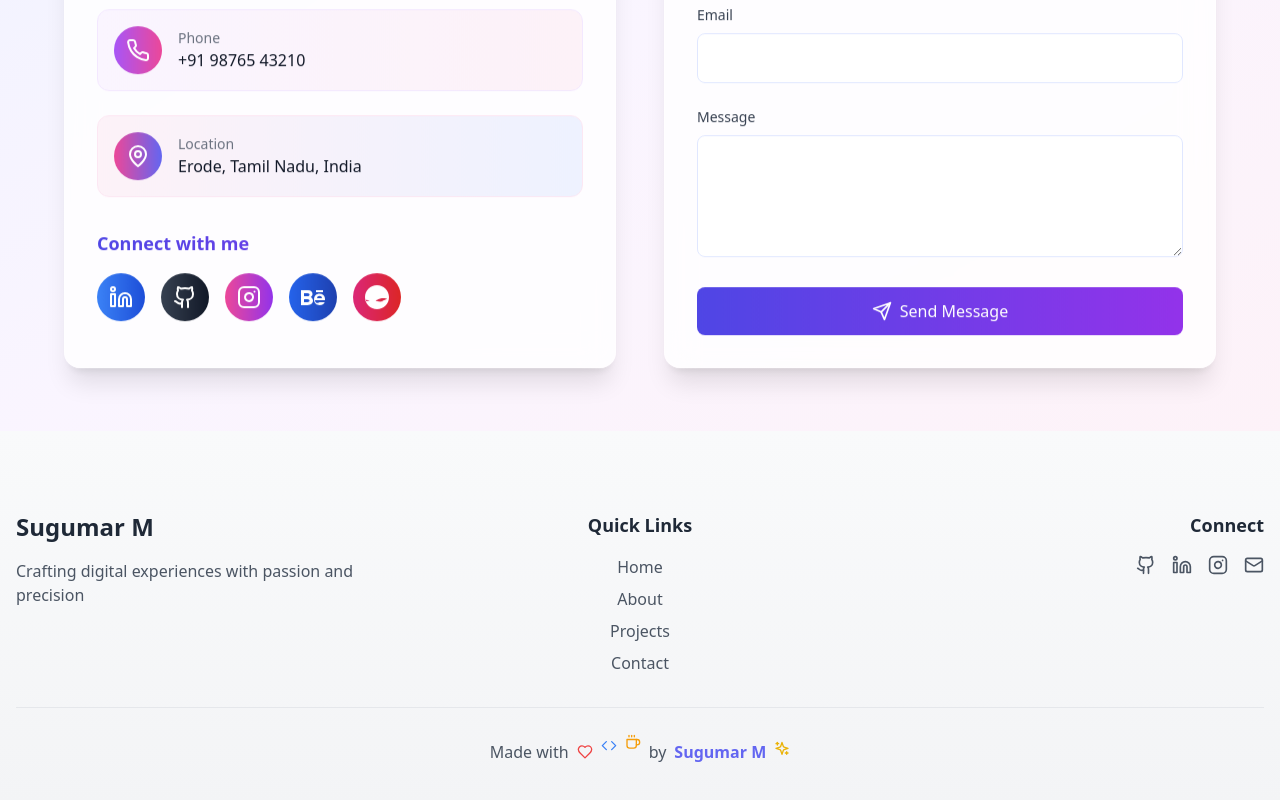
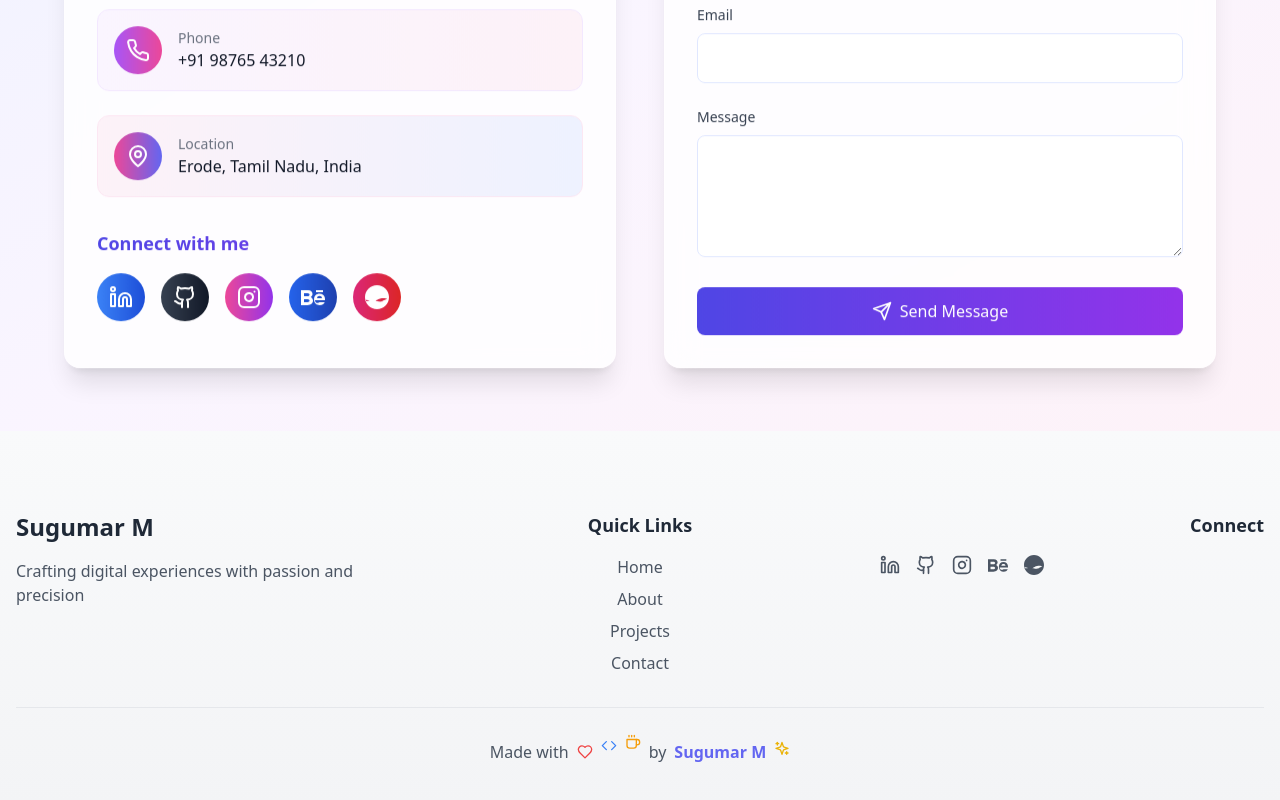
Before and after one commit to M-Sugumarm/Sugumar_Portfolio, a React (Vite) app: page / in a window 1280 px wide. Shown: the part 6027-6827 px from the top of the page. Built offline with nearby package versions, Linux system fonts and the light colour scheme.

Commit message:
Update Footer.tsx

```diff
--- a/src/components/Footer.tsx
+++ b/src/components/Footer.tsx
@@ -1,12 +1,46 @@
 import { motion } from 'framer-motion';
-import { Github, Linkedin, Instagram, Mail, Heart, Code, Coffee, Sparkles } from 'lucide-react';
+import { Github, Linkedin, Instagram, Heart, Code, Coffee, Sparkles } from 'lucide-react';
 
 const Footer = () => {
   const socialLinks = [
-    { icon: <Github size={20} />, url: 'https://github.com/sugumar33', label: 'GitHub' },
-    { icon: <Linkedin size={20} />, url: 'https://www.linkedin.com/in/sugumar-m-a96b06292', label: 'LinkedIn' },
-    { icon: <Instagram size={20} />, url: 'https://www.instagram.com/megastarmsm', label: 'Instagram' },
-    { icon: <Mail size={20} />, url: 'mailto:sugus7215@gmail.com', label: 'Email' }
+    {
+      icon: <Linkedin size={20} />,
+      url: 'https://www.linkedin.com/in/sugumar-m-a96b06292',
+      label: 'LinkedIn',
+      color: '#0077B5'
+    },
+    {
+      icon: <Github size={20} />,
+      url: 'https://github.com/sugumar33',
+      label: 'GitHub',
+      color: '#333'
+    },
+    {
+      icon: <Instagram size={20} />,
+      url: 'https://www.instagram.com/megastarmsm',
+      label: 'Instagram',
+      color: '#E4405F'
+    },
+    {
+      icon: (
+        <svg viewBox="0 0 24 24" width="20" height="20" fill="currentColor">
+          <path d="M22 7h-7V5h7v2zm1.726 10c-.442 1.297-2.029 3-5.101 3-3.074 0-5.564-1.729-5.564-5.675 0-3.91 2.325-5.92 5.466-5.92 3.082 0 4.964 1.782 5.375 4.426.078.506.109 1.188.095 2.14H13.96c.13 3.211 3.483 3.312 4.588 2.029h3.178zm-7.686-4h4.965c-.105-1.547-1.136-2.219-2.477-2.219-1.466 0-2.277.768-2.488 2.219zm-9.574 6.988H0V5.021h6.953c5.476.081 5.58 5.444 2.72 6.906 3.461 1.26 3.577 8.061-3.207 8.061zM3 11h3.584c2.508 0 2.906-3-.312-3H3v3zm3.391 3H3v3.016h3.341c3.055 0 2.868-3.016.05-3.016z"/>
+        </svg>
+      ),
+      url: 'https://www.behance.net/sugumarsugu32',
+      label: 'Behance',
+      color: '#1769FF'
+    },
+    {
+      icon: (
+        <svg viewBox="0 0 24 24" width="20" height="20" fill="currentColor">
+          <path d="M12 24C5.385 24 0 18.615 0 12S5.385 0 12 0s12 5.385 12 12-5.385 12-12 12zm10.12-10.358c-.35-.11-3.17-.953-6.384-.438-1.804.172-4.844 2.172-4.844 2.172s-1.667 1.105-3.334 1.105c-1.667 0-3.334-1.105-3.334-1.105s-3.17-.953-6.384-.438c-.35.11-.35.385 0 .495 3.17.953 6.384.438 6.384.438s1.667-1.105 3.334-1.105c1.667 0 3.334 1.105 3.334 1.105s3.17.953 6.384.438c.35-.11.35-.385 0-.495z"/>
+        </svg>
+      ),
+      url: 'https://dribbble.com/SugumarM',
+      label: 'Dribbble',
+      color: '#EA4C89'
+    }
   ];
 
   const FloatingEmoji = ({ emoji, delay = 0 }: { emoji: React.ReactNode; delay?: number }) => (
@@ -87,7 +121,7 @@ const Footer = () => {
           >
             <h4 className="text-lg font-semibold text-gray-800 dark:text-white mb-4">Quick Links</h4>
             <div className="space-y-2">
-              {['Home', 'About', 'Projects', 'Contact'].map((link, index) => (
+              {['Home', 'About', 'Projects', 'Contact'].map((link) => (
                 <motion.a
                   key={link}
                   href={`#${link.toLowerCase()}`}
@@ -109,16 +143,19 @@ const Footer = () => {
             className="text-center md:text-right"
           >
             <h4 className="text-lg font-semibold text-gray-800 dark:text-white mb-4">Connect</h4>
-            <div className="flex justify-center md:justify-end space-x-4">
-              {socialLinks.map((link, index) => (
+            <div className="flex space-x-4">
+              {socialLinks.map((link) => (
                 <motion.a
-                  key={index}
+                  key={link.url}
                   href={link.url}
                   target="_blank"
                   rel="noopener noreferrer"
-                  className="text-gray-600 dark:text-gray-300 hover:text-indigo-500 dark:hover:text-indigo-400"
-                  whileHover={{ y: -5, scale: 1.2 }}
-                  whileTap={{ scale: 0.9 }}
+                  whileHover={{
+                    scale: 1.1,
+                    color: link.color,
+                    y: -5
+                  }}
+                  className="text-gray-600 dark:text-gray-400 transition-all duration-300 hover:shadow-lg"
                 >
                   {link.icon}
                 </motion.a>
```
